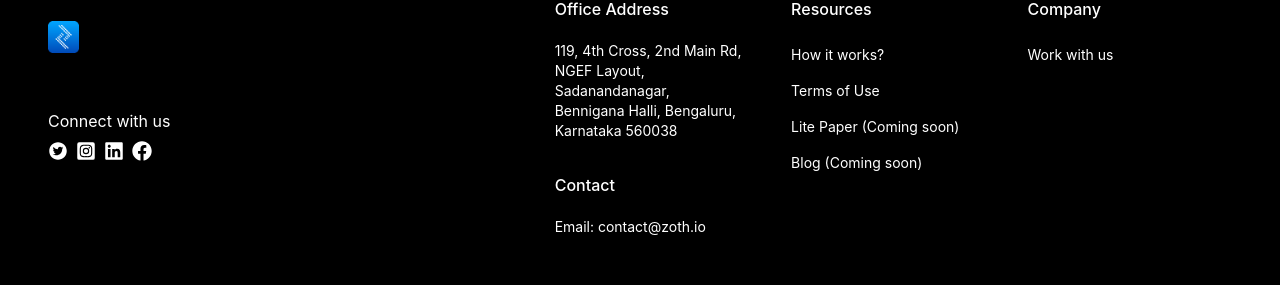
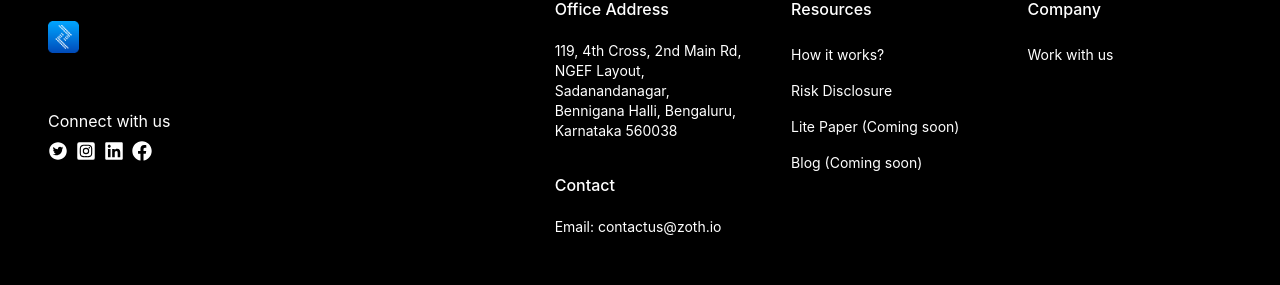
Before and after one commit to 0xZothio/landing_page_v1, a React (Create React App) app: page / in a window 1280 px wide. Shown: the part 8498-8783 px from the top of the page. Built offline with nearby package versions, Linux system fonts and the light colour scheme.

Commit message:
Update Footer.js

```diff
--- a/src/components/Footer.js
+++ b/src/components/Footer.js
@@ -100,7 +100,7 @@ const Footer = () => {
                 <ul className="space-y-4 text-sm">
                   <li>
                     <a href="#" className=" transition hover:opacity-75">
-                      Email: contact@zoth.io
+                      Email: contactus@zoth.io
                     </a>
                   </li>
                 </ul>
@@ -116,8 +116,8 @@ const Footer = () => {
                     </a>
                   </li>
                   <li>
-                    <a href="#" className=" transition hover:opacity-75">
-                      Terms of Use
+                    <a href="https://zoth.notion.site/Risk-Disclosure-09fda36daa224ea286b3b96c2a735da4" target="_blank" className=" transition hover:opacity-75">
+                      Risk Disclosure
                     </a>
                   </li>
                   <li>
@@ -138,7 +138,7 @@ const Footer = () => {
               <nav aria-label="Footer Navigation - Legal" className="mt-6">
                 <ul className="space-y-4 text-sm">
                   <li>
-                    <a href="#" className=" transition hover:opacity-75">
+                    <a href="https://zoth.notion.site/Work-at-Zoth-io-f4a20295a7564b619aab50624d798b0b" target="_blank" className=" transition hover:opacity-75">
                       Work with us
                     </a>
                   </li>
@@ -153,14 +153,14 @@ const Footer = () => {
             <p className="text-sm">
               <a
                 className="inline-block text-teal-600 underline transition hover:text-teal-600/75"
-                href="/"
+                href="https://zoth.notion.site/Privacy-Policy-256a0366ab6748a0bed9b0f336ecc6ef" target="_blank"
               >
                 Privacy Policy
               </a>
               <span>{" | "}</span>
               <a
                 className="inline-block text-teal-600 underline transition hover:text-teal-600/75"
-                href="/"
+                href="https://zoth.notion.site/Terms-of-Use-a4023cc1e3c14a6ebf905499fe3bb24e" target="_blank"
               >
                 Terms of use
               </a>
```
